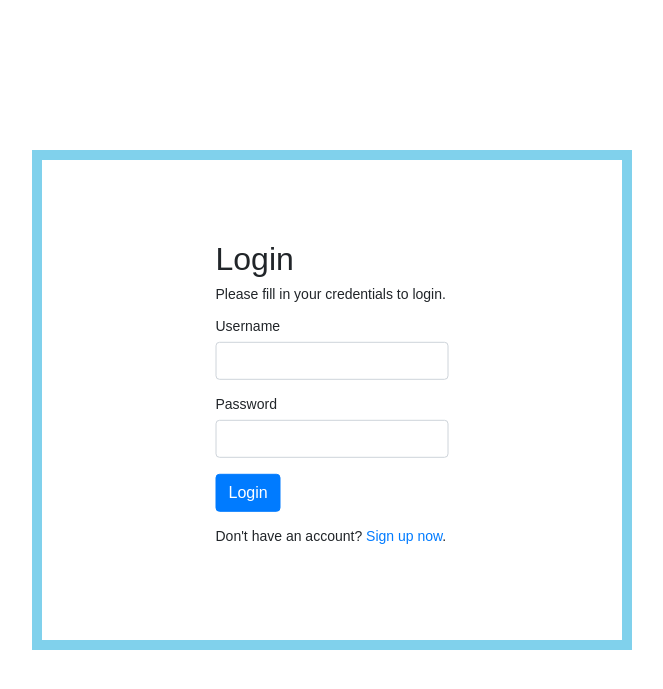
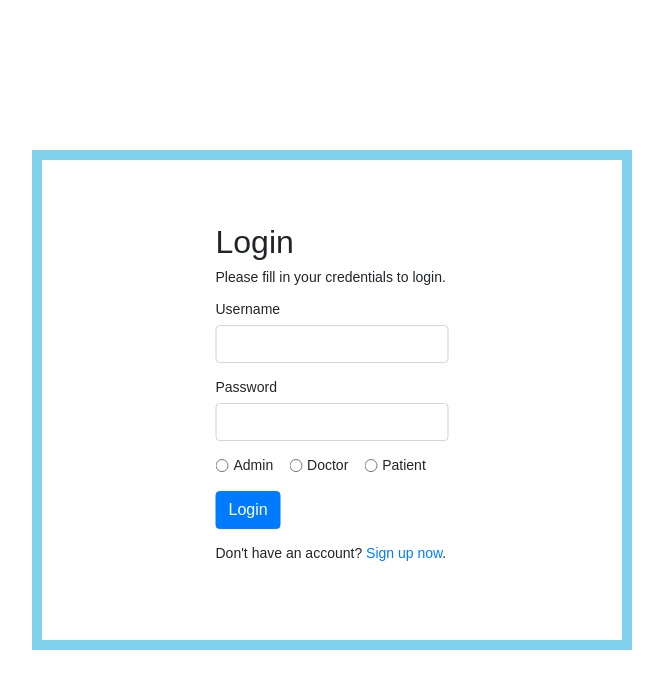
Before and after one commit to nhatrangtrannt/cen4010_fa21_g22, a PHP site: page /login.php in a window 1280 px wide. Shown: the top 689 px of the page, without its empty margins (308-971 px from the left). Run offline with PHP 8.4, Linux system fonts and the light colour scheme.

Commit message:
M3-VerticalProtype
Register-Login Testing

```diff
--- /dev/null
+++ b/test1/config/config.php
@@ -0,0 +1,15 @@
+<?php
+$server = "localhost";
+$dbuser = "cen4010_fa21_g22";
+$pass = "team22nnh";
+$db = "cen4010_fa21_g22";
+
+// Database connection (server,username,password,database)
+//$conn = new mysqli($server,$dbuser,$pass,$db,$port);// Check connection
+$conn = mysqli_connect($server,$dbuser,$pass,$db);
+
+if($conn === false){
+    //die("COULD NOT CONNECT. ".$conn->connect_error);
+	die("Connection failed: ".mysqli_connect_error());
+}
+?>
--- /dev/null
+++ b/test1/functions/loginfunc.php
@@ -0,0 +1,16 @@
+<?php
+
+// Check role to look up in the database
+function login($role){
+
+    if ($role == "admin"){
+        $loginTable = "admin";
+    } elseif ($role == "doctor"){
+        $loginTable = "doctor";
+    } elseif ($role == "patient"){
+        $loginTable = "patient";
+    }
+    return $loginTable;
+}
+
+?>
--- a/test1/login.php
+++ b/test1/login.php
@@ -4,19 +4,28 @@ session_start();
 
 // Check if the user is already logged in, if yes then direct to welcome page
 if (isset($_SESSION["loggedin"])){
-    header("location: welcome.php");
+    if ($_SESSION["role"] == "admin"){
+        header("Location: class/Admin.php");
+    } elseif ($_SESSION["role"] == "doctor"){
+        header("Location: class/Doctor.php");
+    } elseif ($_SESSION["role"] == "patient"){
+        header("Location: class/Patient.php");
+    }
+    //header("location: welcome.php");
     exit;
 }
 
-// Include config file
-require_once "config.php";
+// Include config file and function file
+require_once "config/config.php";
+require_once "functions/loginfunc.php";
 // Initialize empty variables to check error
-$usernameError = $passwordError = $loginError = "";
+$usernameError = $passwordError = $loginError = $roleError = "";
 
 // Processing data when submit button is pressed
 if ($_SERVER["REQUEST_METHOD"] == "POST"){
     $username = $_POST['username'];
     $password = $_POST['password'];
+    $role = $_POST['role'];
 
     // Validate username
     if (empty(trim($_POST["username"]))){
@@ -28,10 +37,18 @@ if ($_SERVER["REQUEST_METHOD"] == "POST"){
         $passwordError = "Passoword is required";
     }
 
+    // Validate role
+    if (empty($_POST["role"])){
+        $loginError = "Role is required";
+    }
+
+
     // If there is no error, then check if username is in database. If yes, then check password that is hashed
-    if ($usernameError == "" && $passwordError == ""){
+    if ($usernameError == "" && $passwordError == "" && $loginError == ""){
+        // Check role to look up in the database
+        $loginTable = login($role);
         // SELECT statement
-        $sql = "SELECT username, password FROM signup WHERE username = ?";
+        $sql = "SELECT username,password FROM ".$loginTable." WHERE username = ?";
         $stmt = mysqli_stmt_init($conn);
         // If connection fails
         if (!mysqli_stmt_prepare($stmt,$sql)){
@@ -59,17 +76,24 @@ if ($_SERVER["REQUEST_METHOD"] == "POST"){
                         session_start();
                         // Store data in session variables
                         $_SESSION["loggedin"] = true;
-                        $$_SESSION["username"] = $username;
-                        // Direct user to welcome page
-                        header("Location: welcome.php");
+                        $_SESSION["username"] = $username;
+                        $_SESSION["role"] = $role;
+                        // Direct user to welcome page depending on role
+                        if ($role == "admin"){
+                            header("Location: class/Admin.php");
+                        } elseif ($role == "doctor"){
+                            header("Location: class/Doctor.php");
+                        } elseif ($role == "patient"){
+                            header("Location: class/Patient.php");
+                        }
                     }
                     else{
                         // password not match
-                        $loginError = "Invalid password";
+                        $loginError = "Incorrect username or password";
                     }
                 }
             }else{
-                $loginError = "Invalid username";
+                $loginError = "Incorrect username or password";
 
             }
             // Close statement and connection
@@ -139,6 +163,23 @@ if ($_SERVER["REQUEST_METHOD"] == "POST"){
                 <span class="invalid-feedback"><?php echo $passwordError; ?></span>
             </div>
             <div class="form-group">
+                <div class="form-check form-check-inline">
+                <input class="form-check-input" type="radio" name="role" value="admin">
+                <label class="form-check-label">Admin</label>
+                </div>
+
+                <div class="form-check form-check-inline">
+                <input class="form-check-input" type="radio" name="role" value="doctor">
+                <label class="form-check-label">Doctor</label>
+                </div>
+
+                <div class="form-check form-check-inline">
+                <input class="form-check-input" type="radio" name="role" value="patient">
+                <label class="form-check-label">Patient</label>
+                </div>
+            </div>
+
+            <div class="form-group">
                 <input type="submit" class="btn btn-primary" value="Login">
             </div>
             <p>Don't have an account? <a href="register.php">Sign up now</a>.</p>
--- a/test1/register.php
+++ b/test1/register.php
@@ -1,6 +1,6 @@
 <?php
 // Include config
-require_once "config.php";
+require_once "config/config.php";
 
 # If submit button is pressed, then validate the input
 if ($_SERVER["REQUEST_METHOD"] == "POST"){
@@ -33,7 +33,7 @@ if ($_SERVER["REQUEST_METHOD"] == "POST"){
     // If there is no error, then check if username exists in the database. If everything is good, then push data to database
     if ($usernameError == "" && $passwordError == "" && $confirmPasswordErr == "") {
     // SELECT statement
-        $sql = "SELECT username FROM signup WHERE username = ?";
+        $sql = "SELECT username FROM patient WHERE username = ?";
         $stmt = mysqli_stmt_init($conn);
         # If connection fails
         if (!mysqli_stmt_prepare($stmt, $sql)){
@@ -57,7 +57,7 @@ if ($_SERVER["REQUEST_METHOD"] == "POST"){
                 $password = trim($_POST["password"]);
                 $hashedpassword = password_hash($password, PASSWORD_DEFAULT);
                 // Store in the database
-                $sql = "INSERT INTO signup (username, password) VALUES (?, ?)";
+                $sql = "INSERT INTO patient (username, password) VALUES (?, ?)";
                 $stmt = mysqli_stmt_init($conn);
                 if (!mysqli_stmt_prepare($stmt, $sql)) {
                     header("Location: register.php?error=sqlerror");
```
Also changed, not shown: test1/class/Admin.php (added, +32 -0 lines), test1/class/Doctor.php (added, +32 -0 lines), test1/class/Patient.php (added, +32 -0 lines).
